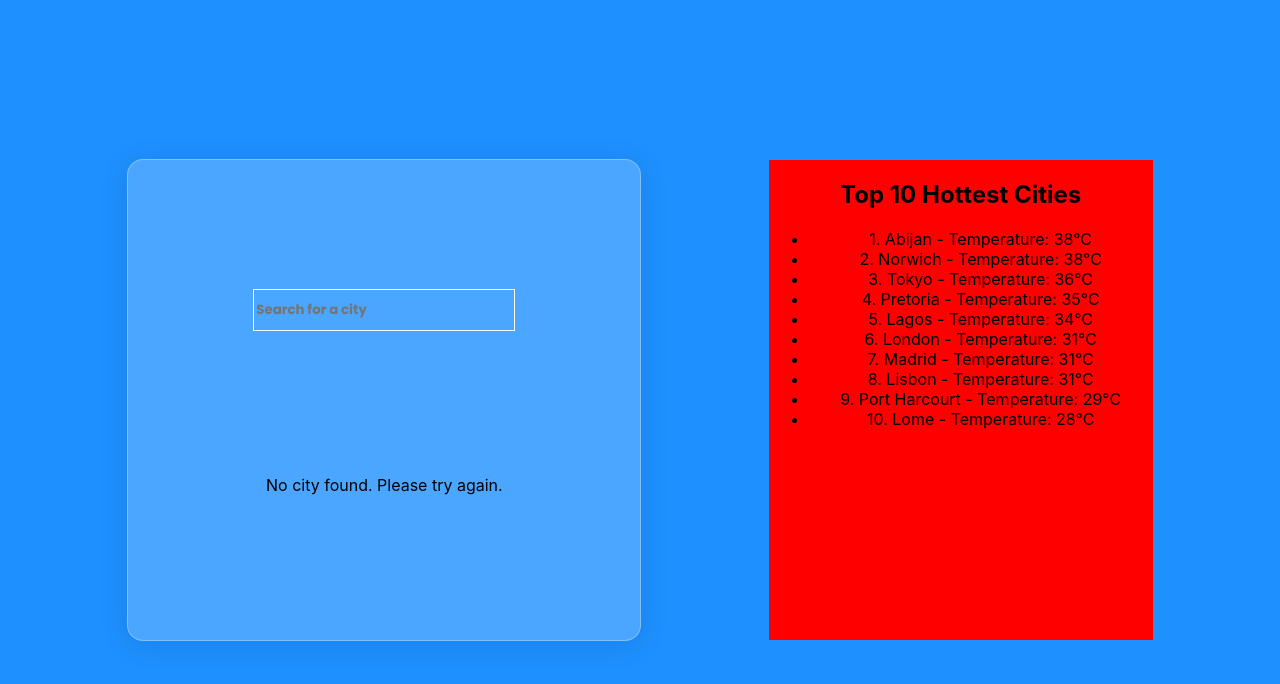
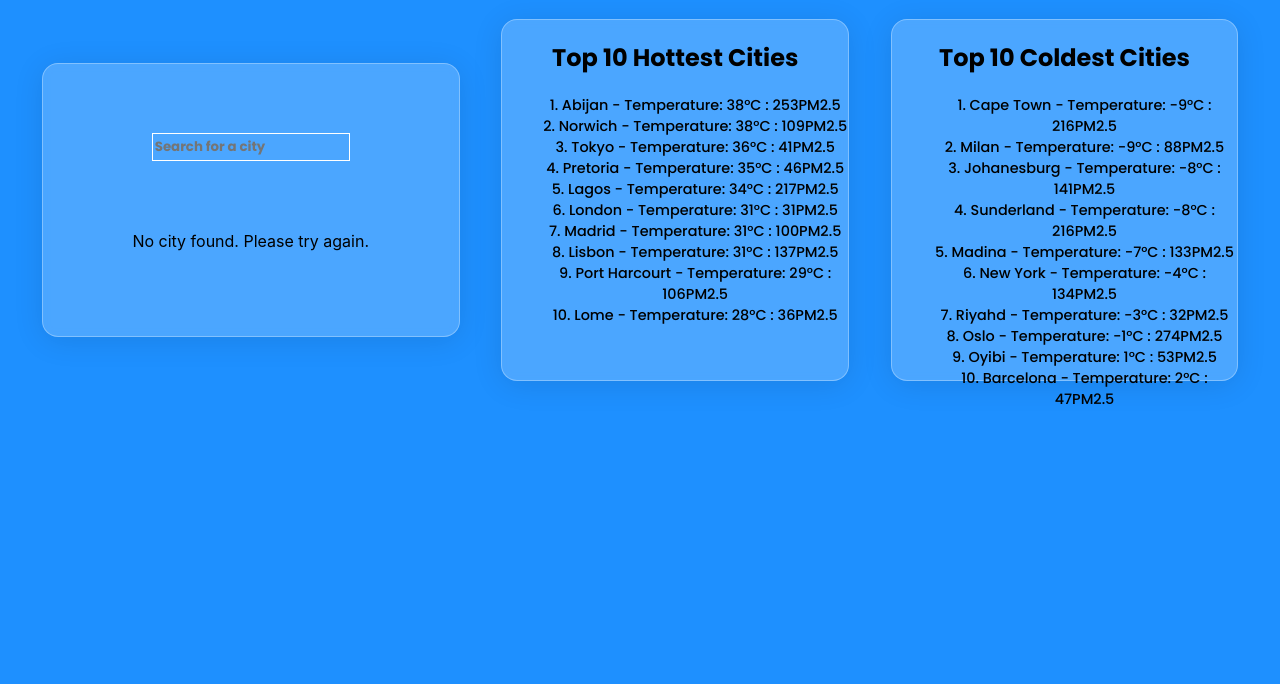
Before and after one commit to ellie-ctrl35/simulation, a React (Create React App) app: page / in a window 1280 px wide. Shown: the top 684 px of the page. Built offline with nearby package versions, Linux system fonts and the light colour scheme.

Commit message:
saturday

```diff
--- a/src/App.css
+++ b/src/App.css
@@ -1,41 +1,67 @@
 .App {
   text-align: center;
   display: flex;
-  flex-direction: row;
+  flex-direction: column;
   justify-content:space-evenly;
   align-items: center;
   background: dodgerblue;
   height: 100vh;
   width: 100vw;
-
+}
+.topdiv{
+  height: 50%;
+  width: 100%;
+  display: flex;
+  flex-direction: row;
+  justify-content: space-evenly;
+  align-items: center;
+}
+.bottom-div{
+  height: 50%;
+  width: 100%;
 }
 .charts{
-  width: 30%;
-  height: 60%;
-  background: red;
+  width: 27%;
+  height: 90%;
+  background: rgba(255, 255, 255, 0.2);
+  border-radius: 16px;
+  box-shadow: 0 4px 30px rgba(0, 0, 0, 0.1);
+  backdrop-filter: blur(5px);
+  border: 1px solid rgba(255, 255, 255, 0.3);
+}
+ul, li{
+  text-decoration: none;
+  text-align: center;
+  list-style-type: none;
+  font-family: 'Poppins';
+  font-size: 0.9rem;
+}
+h2{
+  font-family: 'Poppins';
 }
 .Input{
   display: flex;
   width: 50%;
   background: transparent;
   border: 1px solid white;
-  height: 8%;
+  height: 10%;
   font-weight: bold;
   font-family: 'Poppins';
   color: black;
 }
 .container{
   background: rgba(255, 255, 255, 0.2);
-border-radius: 16px;
-box-shadow: 0 4px 30px rgba(0, 0, 0, 0.1);
-backdrop-filter: blur(5px);
-border: 1px solid rgba(255, 255, 255, 0.3);
-  width: 40%;
+  border-radius: 16px;
+  box-shadow: 0 4px 30px rgba(0, 0, 0, 0.1);
+  backdrop-filter: blur(5px);
+  border: 1px solid rgba(255, 255, 255, 0.3);
+  width: 30%;
   height: 60%;
   display: flex;
   flex-direction: column;
   justify-content: space-evenly;
   align-items: center;
+  padding: 1rem;
 }
 .text{
   font-weight: bold;
--- a/src/App.js
+++ b/src/App.js
@@ -2,6 +2,7 @@ import './App.css';
 import React, { useState } from 'react';
 import CityData from './CityData';
 import TopTenHottestCities from './DataGenerator';
+import TopTenColdestCities from './ColdestCity';
 function App() {
   const [cities] = useState(updatedCitiesData); // Assuming you have a function generateRandomCities()
 
@@ -20,21 +21,30 @@ function App() {
 
   return (
     <div className='App'>
+      <div className='topdiv'>
       <div className='container'>
-      <input className='Input' type="text" value={searchQuery} onChange={handleSearch} placeholder="Search for a city" />
-      {searchedCity ? (
-        <CityData
+         <input className='Input' type="text" value={searchQuery} onChange={handleSearch} placeholder="Search for a city" />
+         {searchedCity ? (
+          <CityData
           city={searchedCity.name}
           temperature={searchedCity.temperature}
           airQuality={searchedCity.airQuality}
         />
-      ) : (
+         ) : (
         <p>No city found. Please try again.</p>
-      )}
+        )}
       </div>
        <div className='charts'>
         <TopTenHottestCities />
        </div>
+       <div className='charts'>
+        <TopTenColdestCities/>
+       </div>
+      </div>
+
+      <div className='bottom-div' >
+
+      </div>
     </div>
   );
 }
--- /dev/null
+++ b/src/Citiesdata.js
@@ -0,0 +1,42 @@
+const citiesData = [
+    { name: "New York", temperature: 20, airQuality: 25 },
+    { name: "London", temperature: 18, airQuality: 30 },
+    { name: "Tokyo", temperature: 25, airQuality: 20 },
+    { name: "Accra", temperature: 25, airQuality: 20 },
+    { name: "Tema", temperature: 25, airQuality: 20 },
+    { name: "Kumasi", temperature: 25, airQuality: 20 },
+    { name: "Oyibi", temperature: 25, airQuality: 20 },
+    { name: "Texas", temperature: 25, airQuality: 20 },
+    { name: "Ohio", temperature: 25, airQuality: 20 },
+    { name: "Madina", temperature: 25, airQuality: 20 },
+    { name: "Abuja", temperature: 25, airQuality: 20 },
+    { name: "Lome", temperature: 25, airQuality: 20 },
+    { name: "Lagos", temperature: 25, airQuality: 20 },
+    { name: "Abijan", temperature: 25, airQuality: 20 },
+    { name: "Tunis", temperature: 25, airQuality: 20 },
+    { name: "Rabat", temperature: 25, airQuality: 20 },
+    { name: "Kigali", temperature: 25, airQuality: 20 },
+    { name: "Oslo", temperature: 25, airQuality: 20 },
+    { name: "Cape Town", temperature: 25, airQuality: 20 },
+    { name: "Johanesburg", temperature: 25, airQuality: 20 },
+    { name: "Pretoria", temperature: 25, airQuality: 20 },
+    { name: "Ipswich", temperature: 25, airQuality: 20 },
+    { name: "Nagano", temperature: 25, airQuality: 20 },
+    { name: "Ottawa", temperature: 25, airQuality: 20 },
+    { name: "Sunderland", temperature: 25, airQuality: 20 },
+    { name: "Manchester", temperature: 25, airQuality: 20 },
+    { name: "Norwich", temperature: 25, airQuality: 20 },
+    { name: "Beijing", temperature: 25, airQuality: 20 },
+    { name: "Turin", temperature: 25, airQuality: 20 },
+    { name: "Madrid", temperature: 25, airQuality: 20 },
+    { name: "Barcelona", temperature: 25, airQuality: 20 },
+    { name: "Lisbon", temperature: 25, airQuality: 20 },
+    { name: "Dubai", temperature: 25, airQuality: 20 },
+    { name: "Riyahd", temperature: 25, airQuality: 20 },
+    { name: "Rio", temperature: 25, airQuality: 20 },
+    { name: "Milan", temperature: 25, airQuality: 20 },
+    { name: "Port Harcourt", temperature: 25, airQuality: 20 },
+    { name: "Bamako", temperature: 25, airQuality: 20 },
+
+  ];
+  export default citiesData;
--- /dev/null
+++ b/src/ColdestCity.js
@@ -0,0 +1,27 @@
+import React from 'react';
+import citiesData from './Citiesdata';
+import { updatedCitiesData } from './DataGenerator';
+
+
+const TopTenColdestCities = () => {
+  // Sort the cities based on temperature in descending order
+  const sortedCitiesByTemperature = updatedCitiesData.sort((city1, city2) => city1.temperature - city2.temperature);
+
+  // Get the top 10 Coldest cities
+  const topTenColdestCities = sortedCitiesByTemperature.slice(0, 10);
+
+  return (
+    <div>
+      <h2>Top 10 Coldest Cities</h2>
+      <ul>
+        {topTenColdestCities.map((city, index) => (
+          <li key={index}>
+            {`${index + 1}. ${city.name} - Temperature: ${city.temperature}°C : ${city.airQuality}PM2.5`}
+          </li>
+        ))}
+      </ul>
+    </div>
+  );
+};
+
+export default TopTenColdestCities;
--- a/src/DataGenerator.js
+++ b/src/DataGenerator.js
@@ -1,45 +1,5 @@
 import React from 'react';
-const citiesData = [
-  { name: "New York", temperature: 20, airQuality: 25 },
-  { name: "London", temperature: 18, airQuality: 30 },
-  { name: "Tokyo", temperature: 25, airQuality: 20 },
-  { name: "Accra", temperature: 25, airQuality: 20 },
-  { name: "Tema", temperature: 25, airQuality: 20 },
-  { name: "Kumasi", temperature: 25, airQuality: 20 },
-  { name: "Oyibi", temperature: 25, airQuality: 20 },
-  { name: "Texas", temperature: 25, airQuality: 20 },
-  { name: "Ohio", temperature: 25, airQuality: 20 },
-  { name: "Madina", temperature: 25, airQuality: 20 },
-  { name: "Abuja", temperature: 25, airQuality: 20 },
-  { name: "Lome", temperature: 25, airQuality: 20 },
-  { name: "Lagos", temperature: 25, airQuality: 20 },
-  { name: "Abijan", temperature: 25, airQuality: 20 },
-  { name: "Tunis", temperature: 25, airQuality: 20 },
-  { name: "Rabat", temperature: 25, airQuality: 20 },
-  { name: "Kigali", temperature: 25, airQuality: 20 },
-  { name: "Oslo", temperature: 25, airQuality: 20 },
-  { name: "Cape Town", temperature: 25, airQuality: 20 },
-  { name: "Johanesburg", temperature: 25, airQuality: 20 },
-  { name: "Pretoria", temperature: 25, airQuality: 20 },
-  { name: "Ipswich", temperature: 25, airQuality: 20 },
-  { name: "Nagano", temperature: 25, airQuality: 20 },
-  { name: "Ottawa", temperature: 25, airQuality: 20 },
-  { name: "Sunderland", temperature: 25, airQuality: 20 },
-  { name: "Manchester", temperature: 25, airQuality: 20 },
-  { name: "Norwich", temperature: 25, airQuality: 20 },
-  { name: "Beijing", temperature: 25, airQuality: 20 },
-  { name: "Turin", temperature: 25, airQuality: 20 },
-  { name: "Madrid", temperature: 25, airQuality: 20 },
-  { name: "Barcelona", temperature: 25, airQuality: 20 },
-  { name: "Lisbon", temperature: 25, airQuality: 20 },
-  { name: "Dubai", temperature: 25, airQuality: 20 },
-  { name: "Riyahd", temperature: 25, airQuality: 20 },
-  { name: "Rio", temperature: 25, airQuality: 20 },
-  { name: "Milan", temperature: 25, airQuality: 20 },
-  { name: "Port Harcourt", temperature: 25, airQuality: 20 },
-  { name: "Bamako", temperature: 25, airQuality: 20 },
-
-];
+import citiesData from './Citiesdata';
 
 const generateRandomCityData = () => {
   const updatedCities = citiesData.map(city => ({
@@ -52,6 +12,7 @@ const generateRandomCityData = () => {
 
 // Use generateRandomCityData function to get the updated list of cities with random temperature and air quality
 const updatedCitiesData = generateRandomCityData();
+export {updatedCitiesData};
 
 const TopTenHottestCities = () => {
   // Sort the cities based on temperature in descending order
@@ -66,7 +27,7 @@ const TopTenHottestCities = () => {
       <ul>
         {topTenHottestCities.map((city, index) => (
           <li key={index}>
-            {`${index + 1}. ${city.name} - Temperature: ${city.temperature}°C`}
+            {`${index + 1}. ${city.name} - Temperature: ${city.temperature}°C : ${city.airQuality}PM2.5`}
           </li>
         ))}
       </ul>
```
